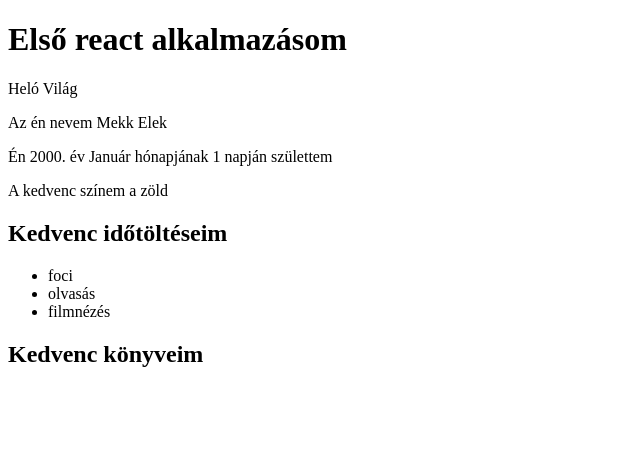
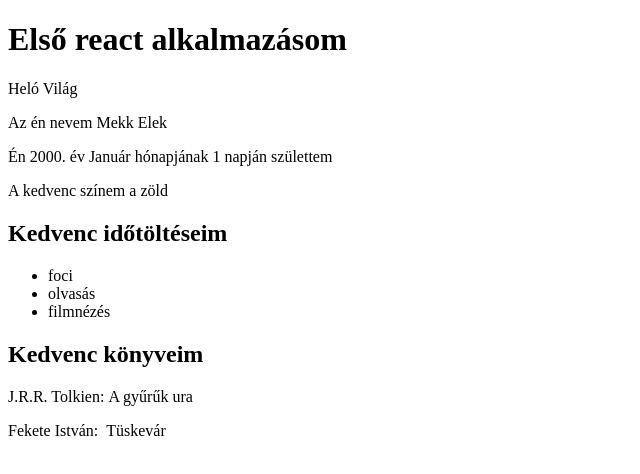
Before and after one commit to pirik-1/2025_09_15, a React (Vite) app: page / in a window 1280 px wide. Shown: the top 474 px of the page, without its empty margins (0-640 px from the left). Built offline with nearby package versions, Linux system fonts and the light colour scheme.

Commit message:
valami tortent

```diff
--- /dev/null
+++ b/src/components/GyurukUra.jsx
@@ -0,0 +1,12 @@
+
+function GyurukUra(){
+    return (
+        <>
+            <p>
+                <span>J.R.R. Tolkien</span>:&nbsp;
+                <span>A gyűrűk ura</span>
+            </p>
+        </>
+    )
+}
+export default GyurukUra;
--- /dev/null
+++ b/src/components/Konyv.jsx
@@ -0,0 +1,11 @@
+function Konyv(props){
+    return(
+        <>
+            <p>
+                <span>{props.szerzo}</span>: &nbsp;
+                <span>{props.cim}</span>
+            </p>
+        </>
+    )
+}
+export default Konyv;
--- a/src/components/Konyvek.jsx
+++ b/src/components/Konyvek.jsx
@@ -1,8 +1,12 @@
+import GyurukUra from "./GyurukUra.jsx"
+import Konyv from "./Konyv.jsx"
+
 function Konyvek(){
     return(
         <>
             <h2>Kedvenc könyveim</h2>
-
+            <GyurukUra/>
+            <Konyv szerzo = "Fekete István" cim="Tüskevár"  />
         </>
     )
 }
```
